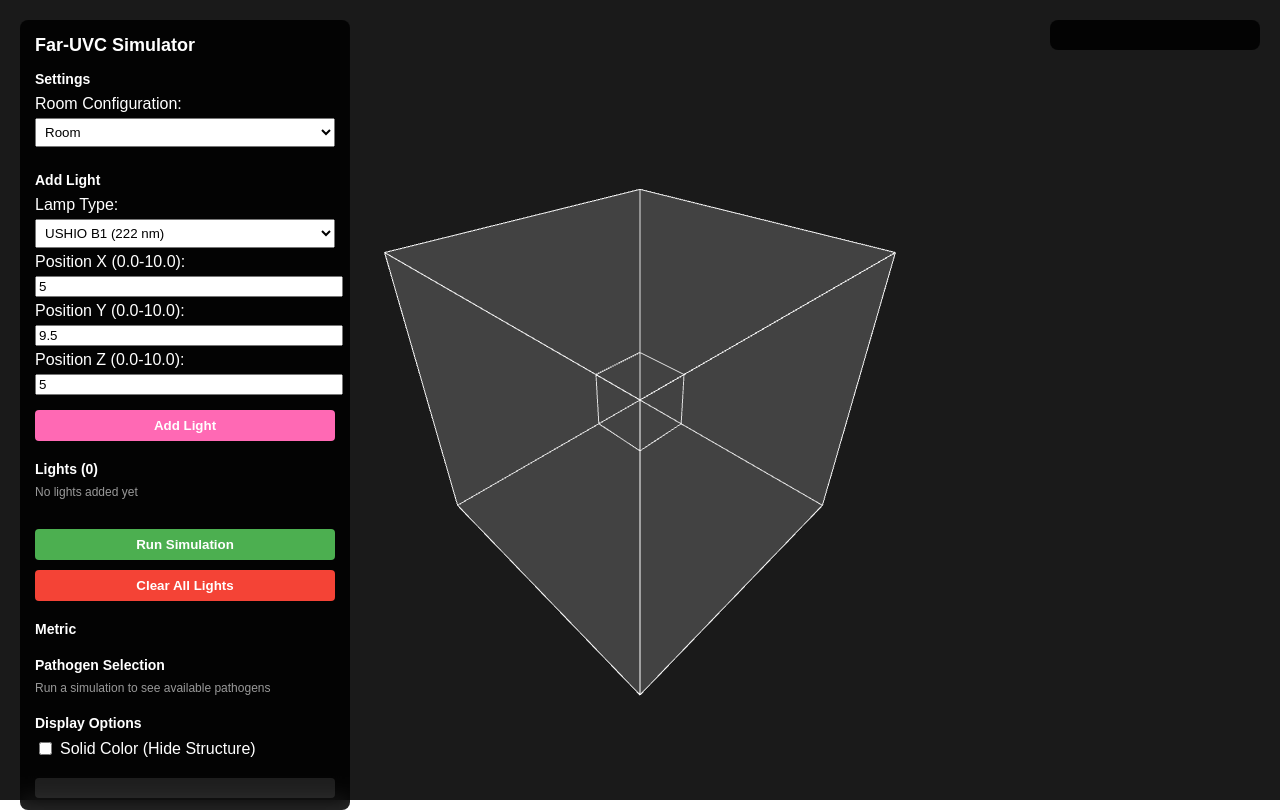
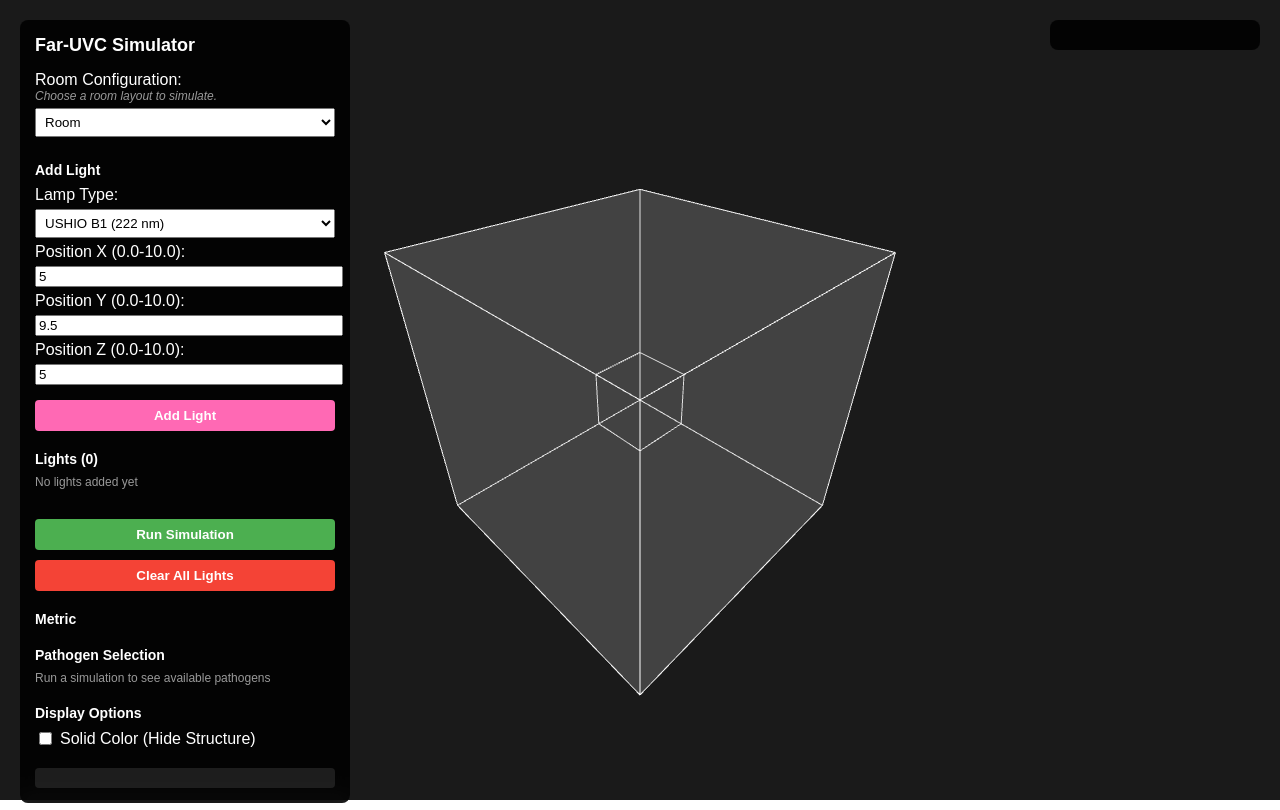
Before and after one commit to xantheocracy/caustic, a plain HTML site: page site/frontend/index.html in a window 1280 px wide. Drawn offline with nearby package versions, Linux system fonts and the light colour scheme; no server answers; animation ran at ten frames a second.

Commit message:
formatting

```diff
--- a/site/frontend/index.html
+++ b/site/frontend/index.html
@@ -65,8 +65,9 @@
             font-size: 16px;
         }
         #subtitle {
-            font-size: 5px;
+            font-size: 12px;
             color: #999;
+            font-style: italic;
         }
     </style>
 </head>
@@ -75,8 +76,8 @@
         <h3>Far-UVC Simulator</h3>
 
         <div style="margin-bottom: 20px;">
-            <h4>Settings</h4>
             <label>Room Configuration:</label>
+            <div id="subtitle">Choose a room layout to simulate.</div>
             <select id="settings-select" style="width: 100%; margin: 5px 0; padding: 5px;">
                 <option value="room.json">Room</option>
             </select>
```
